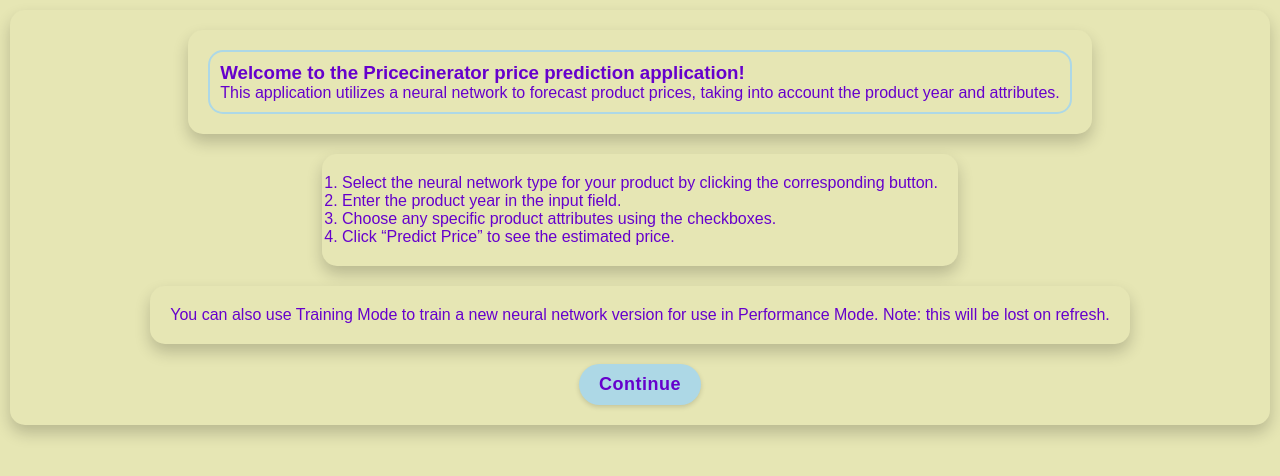
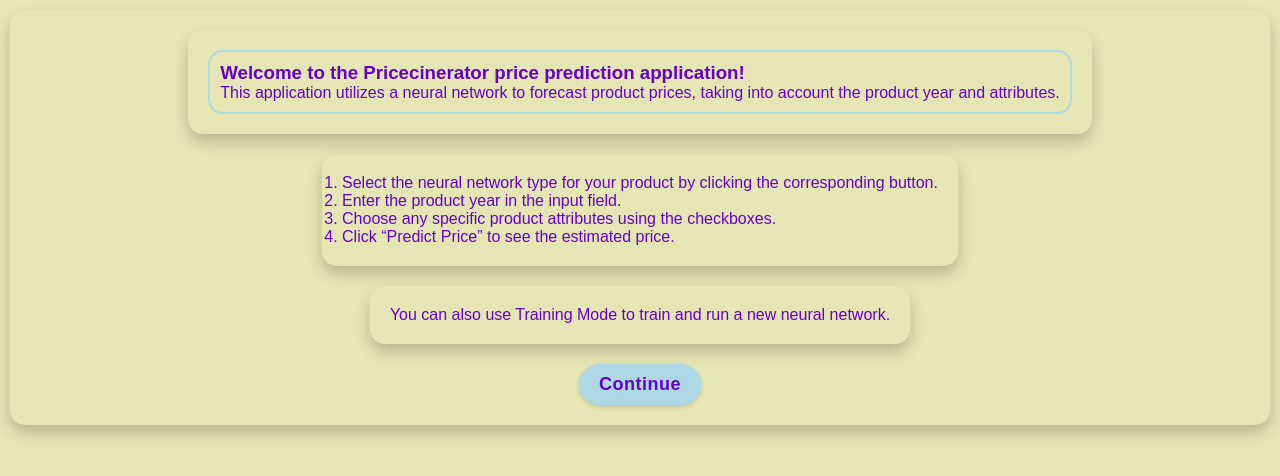
Before and after one commit to jesse318s/pricecinerator-ai, a React (Vite) app: page / in a window 1280 px wide. Shown: the top 476 px of the page. Built offline with nearby package versions, Linux system fonts and the light colour scheme.

Commit message:
use defensive programming to further support react compilation

```diff
--- a/src/App.jsx
+++ b/src/App.jsx
@@ -25,7 +25,8 @@
   const [nnStatusTxt, setNnStatusTxt] = useState("");
   const neuralNetworkTimeout = useRef(0);
   const {
-    trainingIsIncomplete,
+    trainingStatusRef,
+    updateTrainingStatus,
     serializedNeuralNetwork,
     neuralNetworkYearRange,
     priceModifier,
@@ -38,7 +39,13 @@
     setNnStatusTxt
   );
 
-  const continueToApp = () => setIsLpVisible(false);
+  const continueToApp = () => {
+    setPredictionOptions({
+      performanceMode: true,
+      trainingMode: false,
+    });
+    setIsLpVisible(false);
+  };
 
   // Ensures the year input is within neural network's range and updates state if it's adjusted
   const validateYear = () => {
@@ -78,18 +85,17 @@
   /**
    * @description
    * This function performs the following operations:
-   * 1. Trains a new neural network based on the input year
-   * 2. Saves the newly trained neural network for use in Performance Mode
+   * 1. Trains a new neural network
+   * 2. Displays the newly trained and serialized neural network
    * 3. Uses the newly trained neural network to predict the price
    * (If the training doesn't complete, runs the neural network in Performance Mode instead)
    *
    * @param {Object} predictionObjectInputFormatted - The formatted input object
    * @returns {void} Updates the state with either the new price prediction or an error
    */
-  /* eslint-disable react-compiler/react-compiler */
   const runTrainingMode = (predictionObjectInputFormatted) => {
     try {
-      trainingIsIncomplete.current = true;
+      updateTrainingStatus(true);
 
       const neuralNetwork = trainNeuralNetwork(
         predictionObjectInputFormatted.year
@@ -99,13 +105,11 @@
         "Your device may not be performant enough for Training Mode. Your training wasn't used."
       );
 
-      if (trainingIsIncomplete.current) {
+      if (trainingStatusRef.current) {
         runPerformanceMode(predictionObjectInputFormatted);
 
         return;
       }
-
-      serializedNeuralNetwork.current.run = neuralNetwork.toFunction();
 
       const newSerializedNeuralNetwork = neuralNetwork.toFunction().toString();
 
@@ -123,7 +127,6 @@
       );
     }
   };
-  /* eslint-enable react-compiler/react-compiler */
 
   // Runs the neural network to predict the price based on the input
   const runNeuralNetwork = () => {
--- a/src/components/LandingPage.jsx
+++ b/src/components/LandingPage.jsx
@@ -22,8 +22,7 @@
       </ol>
 
       <p className="box">
-        You can also use Training Mode to train a new neural network version for
-        use in Performance Mode. Note: this will be lost on refresh.
+        You can also use Training Mode to train and run a new neural network.
       </p>
 
       <button onClick={continueToApp}>Continue</button>
--- a/src/hooks/useNeuralNetwork.jsx
+++ b/src/hooks/useNeuralNetwork.jsx
@@ -18,7 +18,7 @@
   const neuralNetworkTrainingOptions = useRef(
     neuralNetworkSettings.gameTrainingOptions
   );
-  const trainingIsIncomplete = useRef(false);
+  const trainingStatusRef = useRef(false);
   const objectGenerationOptions = useRef(
     neuralNetworkSettings.gameObjectGenerationOptions
   );
@@ -35,6 +35,8 @@
     neuralNetworkSettings.neuralNetworkPriceModifiers[neuralNetworkType]
   );
 
+  const updateTrainingStatus = (status) => (trainingStatusRef.current = status);
+
   // Loads the neural network based on the selected type
   const loadNeuralNetwork = () => {
     try {
@@ -43,7 +45,7 @@
       neuralNetworkTrainingOptions.current =
         neuralNetworkSettings[`${neuralNetworkType}TrainingOptions`];
       neuralNetworkTrainingOptions.current.callback = () =>
-        (trainingIsIncomplete.current = false);
+        (trainingStatusRef.current = false);
       objectGenerationOptions.current =
         neuralNetworkSettings[`${neuralNetworkType}ObjectGenerationOptions`];
       serializedNeuralNetwork.current =
@@ -112,7 +114,8 @@
   ]);
 
   return {
-    trainingIsIncomplete,
+    trainingStatusRef,
+    updateTrainingStatus,
     serializedNeuralNetwork,
     neuralNetworkYearRange,
     priceModifier,
```
Also changed, not shown: 1 other file (tests, documents, lock files or other folders).
